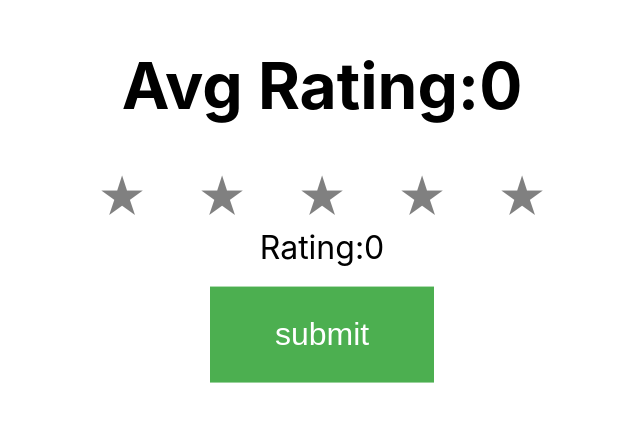
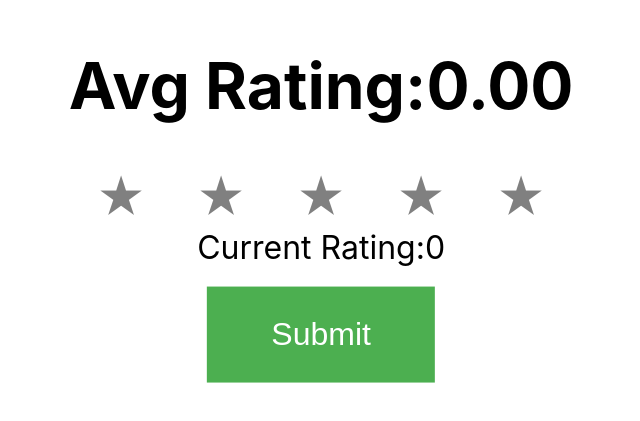
Before and after one commit to KotiMango/React-mouseMove-star-rating, a React (Create React App) app: page / in a window 1280 px wide. Shown: the part 301-722 px from the top of the page, without its empty margins (193-833 px from the left). Built offline with nearby package versions, Linux system fonts and the light colour scheme.

Commit message:
Added on star rendering to the average rating

```diff
--- a/src/Stars.jsx
+++ b/src/Stars.jsx
@@ -1,8 +1,10 @@
-import React, { useState } from 'react';
-
+import React, { useState, useEffect } from 'react';
+import { roundToHalf } from './utils';
 export default function Stars() {
   const [starArray, setStarArray] = useState(new Array(5).fill(0));
   const [ratingArr, setRatingArr] = useState([]);
+  const [isRenderAvg, setIsRenderAvg] = useState(false);
+
   const updateStarArr = (idx, rate) => {
     const fractionRateFlag = starArray.some((star) => star === 0.5);
     const workIdx =
@@ -11,7 +13,6 @@ export default function Stars() {
         : starArray.findIndex((star) => star === 0) !== -1
         ? starArray.findIndex((star) => star === 0)
         : idx;
-    console.log(workIdx);
     if (
       idx !== starArray.lastIndexOf(fractionRateFlag ? 0.5 : 1) &&
       idx !== workIdx
@@ -45,16 +46,24 @@ export default function Stars() {
       }
     }
   };
+
   const currStarRating = starArray.reduce((a, b) => a + b, 0);
   const avgRating =
     Array.isArray(ratingArr) && ratingArr.length
       ? ratingArr.reduce((a, b) => a + b, 0) / ratingArr.length
       : 0;
+
   const submitRate = () => {
+    if (isRenderAvg) {
+      setIsRenderAvg(false);
+      return;
+    }
     setRatingArr((prevState) => [...prevState, currStarRating]);
+    setIsRenderAvg(true);
+    setStarArray(new Array(5).fill(0));
   };
 
-  const starBois = new Array(5)
+  let starBois = new Array(5)
     .fill(0)
     .map((star, idx) => (
       <span
@@ -64,6 +73,40 @@ export default function Stars() {
         key={idx}
       ></span>
     ));
+
+  const renderAvg = () => {
+    const roundedAvg = roundToHalf(avgRating);
+    const avgStarBois = starBois.map((star, idx) => {
+      const starPos = idx;
+      if (roundedAvg > starPos) {
+        if (roundedAvg - starPos === 0.5)
+          return (
+            <span
+              className='star half'
+              aria-hidden='true'
+              key={idx + 10}
+            ></span>
+          );
+        return (
+          <span
+            className='star on'
+            aria-hidden='true'
+            key={idx + 10}
+          ></span>
+        );
+      } else {
+        return (
+          <span
+            className='star'
+            aria-hidden='true'
+            key={idx + 10}
+          ></span>
+        );
+      }
+    });
+    return avgStarBois;
+  };
+  let averageRatingStars = renderAvg();
   return (
     <div
       style={{
@@ -75,11 +118,16 @@ export default function Stars() {
         textAlign: 'center',
       }}
     >
-      <h1>Avg Rating:{avgRating}</h1>
-      {starBois}
-      <div>Rating:{currStarRating}</div>
+      <h1>Avg Rating:{avgRating.toFixed(2)}</h1>
+      {isRenderAvg ? averageRatingStars : starBois}
+      <div>
+        Current Rating:
+        {isRenderAvg
+          ? ' Displaying Average Star Rate'
+          : currStarRating}
+      </div>
       <button className='button' onClick={submitRate}>
-        submit
+        {isRenderAvg ? 'Rate' : 'Submit'}
       </button>
     </div>
   );
--- /dev/null
+++ b/src/utils.js
@@ -0,0 +1,7 @@
+export function roundToHalf(rawAvgFloat) {
+  let roundedNum = Math.floor(rawAvgFloat);
+  if (rawAvgFloat - roundedNum < 0.5) {
+    return roundedNum;
+  }
+  return roundedNum + 0.5;
+}
```
